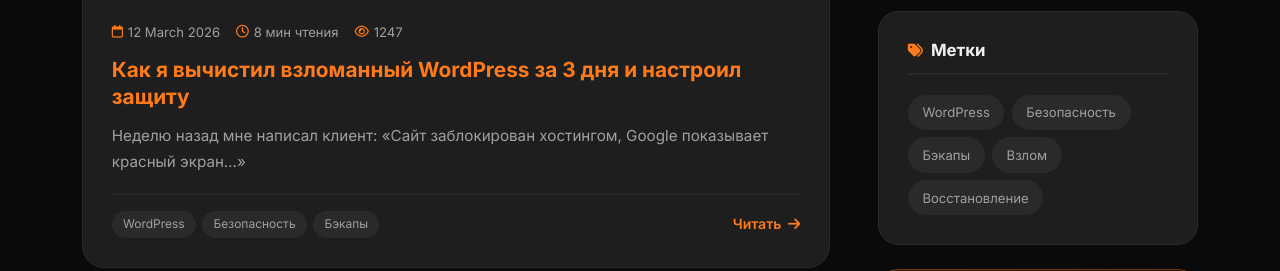
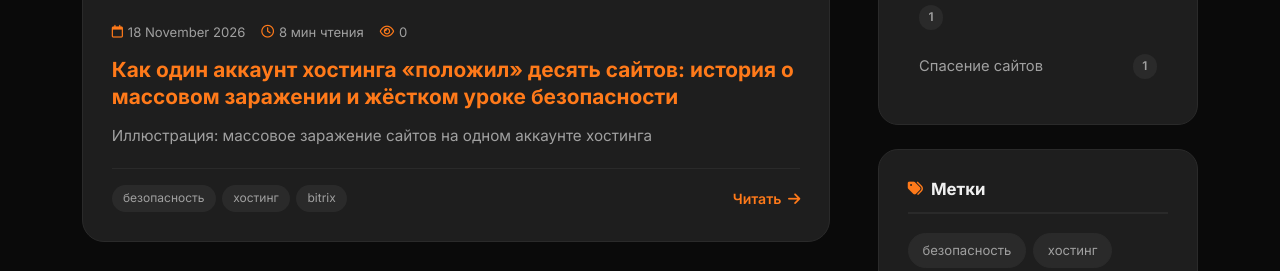
Before and after one commit to dngrigorev54/dngrigorev54.github.io, a Jekyll site: the page built from blog/index.html, in a window 1280 px wide and 900 px high, scrolled down 427 px, cut to the strip 236-507 px from the top of the window. Built offline with Jekyll 4.4.1, drawn with Linux system fonts in a browser that asks for light colours; part of the change alters nothing that is shown; some of the changed text lies outside the part shown.

Commit message:
new post

```diff
--- a/_includes/head.html
+++ b/_includes/head.html
@@ -2,6 +2,8 @@
     <meta charset="UTF-8">
     <meta name="viewport" content="width=device-width, initial-scale=1.0">
     <title>{% if page.title %}{{ page.title }} · {% endif %}{{ site.title }}</title>
+    <meta name="keywords"
+        content="Дмитрий Григорьев, фронтенд разработчик, веб-разработчик Новосибирск, создание сайтов, разработка лэндингов, доработка сайтов, спасение сайтов после взлома, лечение сайтов от вирусов, WordPress разработчик, Tilda разработчик, MODx разработчик, Moguta разработчик, вёрстка сайтов, адаптивная вёрстка, кроссбраузерная вёрстка, HTML CSS JavaScript, PHP разработчик, SEO оптимизация, настройка бэкапов, восстановление сайта, самозанятый разработчик, ИИ-агенты в разработке, разработка под ключ, поддержка сайтов, Новосибирск веб-разработка">
     <meta name="description" content="{{ page.description | default: site.description }}">
     <meta name="author" content="{{ site.author }}">
 
@@ -18,7 +20,9 @@
     <link href="https://cdn.jsdelivr.net/npm/bootstrap@5.3.2/dist/css/bootstrap.min.css" rel="stylesheet">
     <link rel="preconnect" href="https://fonts.googleapis.com">
     <link rel="preconnect" href="https://fonts.gstatic.com" crossorigin>
-    <link href="https://fonts.googleapis.com/css2?family=Inter:opsz,wght@14..32,300;14..32,400;14..32,600;14..32,700;14..32,800&display=swap" rel="stylesheet">
+    <link
+        href="https://fonts.googleapis.com/css2?family=Inter:opsz,wght@14..32,300;14..32,400;14..32,600;14..32,700;14..32,800&display=swap"
+        rel="stylesheet">
     <link rel="stylesheet" href="https://cdnjs.cloudflare.com/ajax/libs/font-awesome/6.0.0-beta3/css/all.min.css">
     <link rel="stylesheet" href="{{ '/assets/css/style.css' | relative_url }}">
 
--- /dev/null
+++ b/_posts/2026-11-18-How one hosting account took down ten websites.md
@@ -0,0 +1,80 @@
+---
+layout: post
+title: "Как один аккаунт хостинга «положил» десять сайтов: история о массовом заражении и жёстком уроке безопасности"
+date: 2026-11-18 10:00:00 +0300
+categories: [security, hosting, webdev]
+tags: [безопасность, хостинг, bitrix, wordpress, htaccess, бэкапы, инцидент]
+author: "Ваше Имя"
+cover: /assets/img/posts/how_one_hosting.webp
+image_alt: "Десять сайтов на одном хостинге вышли из строя: массовое заражение и восстановление"
+description: "Реальная история из практики: десять сайтов на разных CMS на одном аккаунте виртуального хостинга одновременно вышли из строя. Диагностика, поиск вредоносных файлов, чистка и выводы о безопасности."
+---
+
+![Обложка статьи: массовое заражение сайтов на одном хостинге](/assets/img/posts/how_one_hosting.webp)
+*Иллюстрация: массовое заражение сайтов на одном аккаунте хостинга*
+
+**Представьте: утро, кофе, вы открываете браузер, чтобы проверить, как работают ваши проекты, а там — белый экран, ошибки 500, а часть страниц вообще отказывается грузиться. Знакомо? Вот и у меня было примерно так. Только сайтов было десять, и все они «легли» одновременно.**
+
+Сегодня я хочу рассказать историю из личной практики, которая наглядно показывает, почему экономия на изоляции проектов и пренебрежение базовой гигиеной безопасности могут обернуться настоящей головной болью. Эта история — про крупный холдинг, десяток сайтов на разных CMS, один виртуальный хостинг и один очень неприятный день.
+
+<!--more-->
+
+Вот наш логотип (наведите указатель, чтобы увидеть текст заголовка):
+
+Внутри строки:
+![alt-текст](/assets/img/posts/how_one_hosting.webp "Текст заголовка логотипа 1")
+
+В сноске:
+![alt-текст][logo]
+
+[logo]: /assets/img/posts/how_one_hosting.webp "Текст заголовка логотипа 2"
+
+## Контекст: десять сайтов на одном аккаунте
+
+Когда я работал в крупном холдинге, в моей зоне ответственности находилось около десяти сайтов. Это были совершенно разные проекты: часть на 1С-Битрикс, часть на WordPress, были и другие «движки». Среди них — пара сайтов отелей, на которых была внедрена система бронирования номеров. То есть речь шла не просто о визитках, а о ресурсах с реальными бизнес-процессами и потенциально чувствительными данными.
+
+Я занимался всем понемногу: доработкой функционала, исправлением ошибок, SEO-оптимизацией, наполнением контентом и так далее. Классическая ситуация для небольших команд, когда один специалист закрывает широкий спектр задач.
+
+И вот что объединяло все эти сайты — они размещались на **одном аккаунте виртуального хостинга**. Тогда это казалось удобным и экономным решением: одна панель управления, один биллинг, одна точка входа. О том, чем это может обернуться, я узнал позже.
+
+## День, когда всё пошло не так
+
+В один далеко не прекрасный день все сайты начали тормозить, выдавать ошибки, а некоторые страницы просто перестали открываться. Причём проблема была не локальной — она затронула весь аккаунт разом. Первая мысль — сбой на стороне хостинга. Я обратился в техподдержку, но внятных рекомендаций не получил: мол, проверяйте сайты, ищите причину.
+
+Восстановление из резервных копий на хостинге не помогало. Бэкапы откатывались, но проблема возвращалась — или, что ещё хуже, не исчезала вовсе. Это был тревожный звоночек: значит, дело не в случайном сбое, а в чём-то более системном.
+
+Честно скажу: был шок. Когда у тебя десять проектов, за которые ты отвечаешь, и все они одновременно «умирают», а техподдержка разводит руками — поначалу не знаешь, в какую сторону копать. Но эмоции — плохой помощник в диагностике. Взяв себя в руки, я начал системно анализировать ситуацию.
+
+## Диагностика: шаг за шагом
+
+Первым делом я решил посмотреть на структуру сайтов целиком, а не по отдельности. Скачал бэкапы на локальный хост, развернул их и приступил к поиску вредоносных файлов. Это был методичный, почти детективный процесс.
+
+И вот что я обнаружил: на **всех** сайтах появились дополнительные папки и PHP-файлы с явно странным кодом. Причём в большинстве папок лежал пустой файл `.htaccess`. Для тех, кто не в теме: `.htaccess` — это конфигурационный файл Apache, который управляет поведением сервера в конкретной директории. Пустой файл там, где его быть не должно, — это классический след взломщика: так злоумышленники пытаются обойти существующие правила и скрыть своё присутствие, не привлекая внимания.
+
+Сам процесс восстановления выглядел так: я скачивал бэкап заражённого сайта на локальный ПК, разворачивал его, вычищал от вредоносных файлов, тестировал работоспособность и только после этого заливал обратно на хостинг. И так — по каждому из десяти сайтов.
+
+## Почему это заняло много времени (и почему так бывает всегда)
+
+На эту работу ушло немало времени, и это нормально. Когда речь идёт о чистке после компрометации, нельзя просто «удалить подозрительные файлы и забыть». Нужно:
+
+- **Найти все точки заражения.** Вредоносный код может быть разбросан по десяткам директорий, замаскирован под легитимные файлы или внедрён в существующие скрипты.
+- **Проверить целостность каждой CMS.** После взлома ядро и плагины могут быть модифицированы, поэтому важно сверить файлы с эталонными версиями.
+- **Протестировать функционал.** Особенно критично для сайтов отелей с системой бронирования: если после чистки «отвалится» форма брони, бизнес потеряет деньги.
+- **Убедиться, что «дыра», через которую проникли злоумышленники, закрыта.** Иначе всё повторится.
+
+## Развязка и выводы
+
+Я справился. После окончания чистки рабочие сайты были залиты обратно на хостинг. Но на этом история не закончилась — на общем собрании с руководителем было принято решение о **переносе каждого сайта на отдельный аккаунт хостинга** в целях безопасности. Кроме того, на хостинге была приобретена дополнительная услуга — антивирусная защита.
+
+И это правильные решения. Вот какие выводы я сделал для себя (и рекомендую всем, кто держит несколько проектов):
+
+1. **Изоляция проектов — это не роскошь, а необходимость.** Один аккаунт на десять сайтов — это единая точка отказа. Взлом одного проекта автоматически ставит под угрозу все остальные, как и произошло в моём случае.
+2. **Регулярные и проверенные бэкапы.** Важно не просто иметь копии, а уметь их разворачивать и проверять. В моей ситуации бэкапы с хостинга не решали проблему — потому что они тоже содержали заражённые файлы.
+3. **Антивирусная защита и мониторинг.** Не стоит пренебрегать дополнительными сервисами безопасности, особенно если на сайте есть чувствительные данные (бронирования, персональная информация).
+4. **Не паниковать.** Диагностика по шагам, анализ структуры, поиск аномалий — это работает лучше, чем хаотичные попытки «починить всё сразу».
+
+**А вы сталкивались с массовым заражением сайтов на одном хостинге? Как выявляли причину и что помогло? Делитесь опытом в комментариях — уверен, эта тема близка многим.**
+
+---
+
+*Если материал оказался полезным — сохраняйте пост, делитесь с коллегами и подписывайтесь, чтобы не пропустить разборы реальных инцидентов и практические советы по безопасности веб-проектов.*
```
Also changed, not shown: assets/img/posts/how_one_hosting.webp (added).
